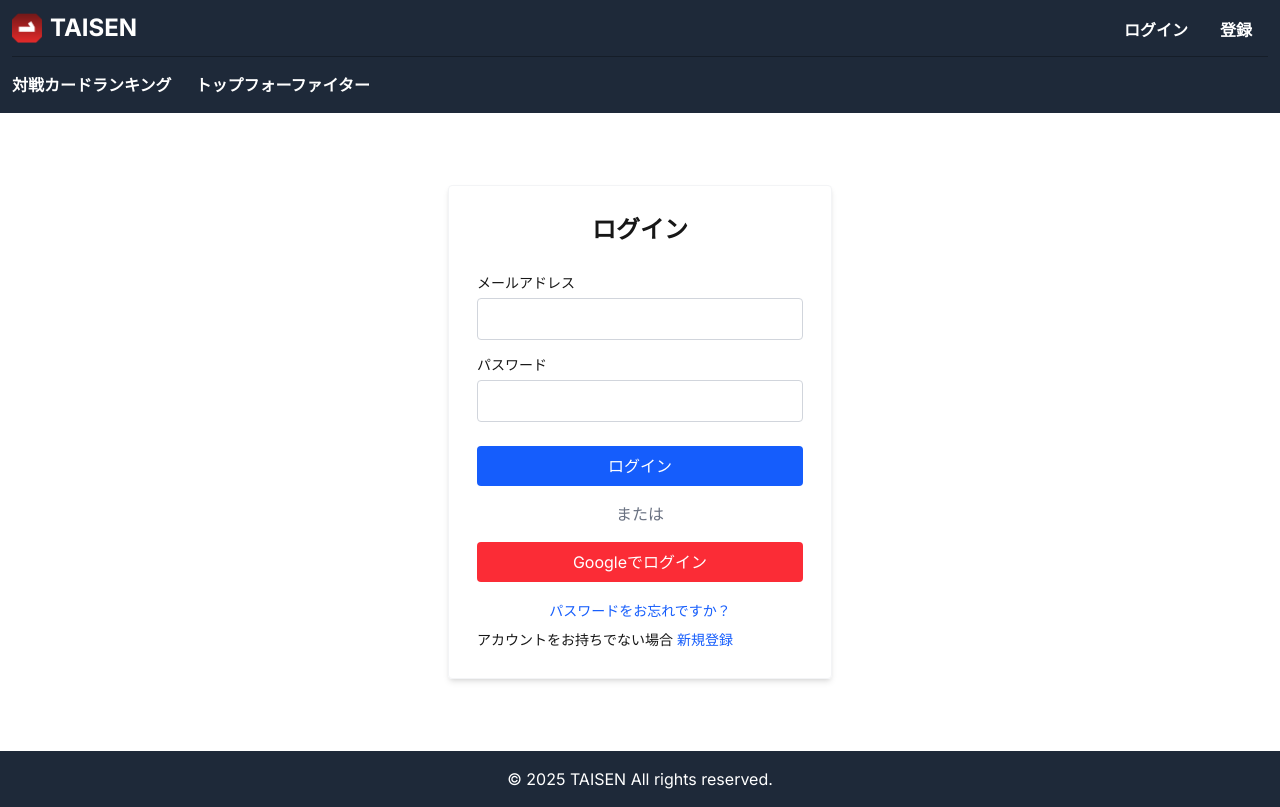
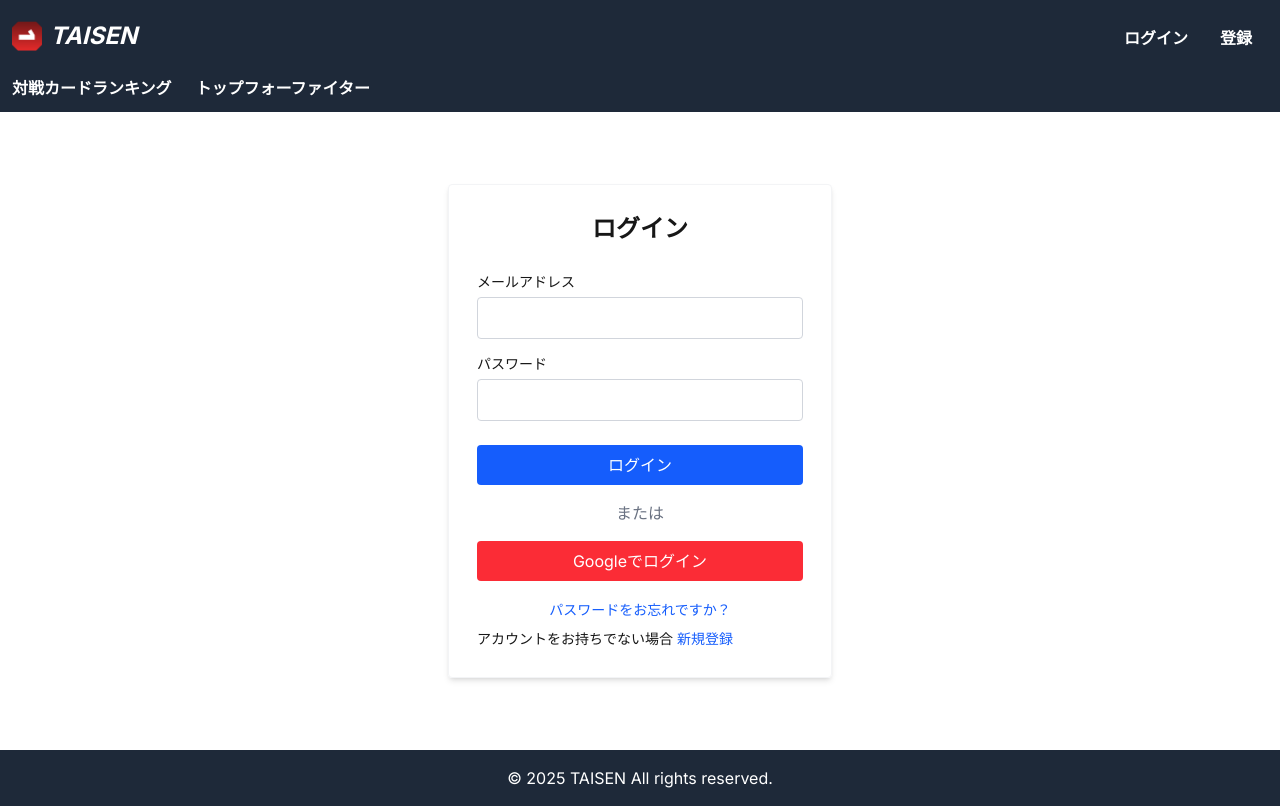
Before and after one commit to yuki396/TAISEN, a Next.js app: page /login in a window 1280 px wide. Built offline with nearby package versions, Linux system fonts and the light colour scheme; no server answers.

Commit message:
fix: layout in header and login page

```diff
--- a/src/app/login/page.tsx
+++ b/src/app/login/page.tsx
@@ -45,7 +45,7 @@ export default function LoginPage() {
 
   return (
     <div className="container flex justify-center py-8">
-      <div className="shadow-md rounded border border-gray-100 p-7 mx-4 my-2 w-96">
+      <div className="shadow-md rounded border border-gray-100 p-7 mx-8 my-2 w-96">
         <h2 className="text-center text-2xl font-bold">ログイン</h2>
         {error && <p className="text-red-600 rounded bg-red-50 border border-red-300 p-2 mt-5">{error}</p>}
         <form onSubmit={handleEmailLogin}>
--- a/src/components/Header.tsx
+++ b/src/components/Header.tsx
@@ -86,10 +86,10 @@ export default function Header() {
 
   return (
     <header className="bg-gray-800">
-      <div className="container grid grid-cols-2 mx-auto px-3">
+      <div className="container grid grid-cols-2 mx-auto px-3 mt-2">
         {/* Logo and Title */}
         <h1 className="row-start-1 col-start-1 flex items-center text-2xl font-bold my-1 sm:my-3">
-          <Link href="/" className="flex items-center text-xl sm:text-2xl text-white font-bold">
+          <Link href="/" className="flex items-center text-2xl text-white font-bold italic">
             <Image
               src="/logo.png"
               alt="TAISEN Logo"
@@ -180,9 +180,9 @@ export default function Header() {
         </div>
 
         {/* Main Navigation */}
-        <div className="row-start-2 col-span-2 border-t-[1.8px] border-[rgba(0,0,0,0.3)]">
+        <div className="row-start-2 col-span-2 ">
           <nav aria-label="Main navigation">
-            <ul className="flex gap-x-6 py-4">
+            <ul className="flex gap-x-6 py-3">
               <li>
                 <Link href="/" className="text-sm sm:text-base text-white font-bold hover:text-gray-300">
                   対戦カードランキング
```
